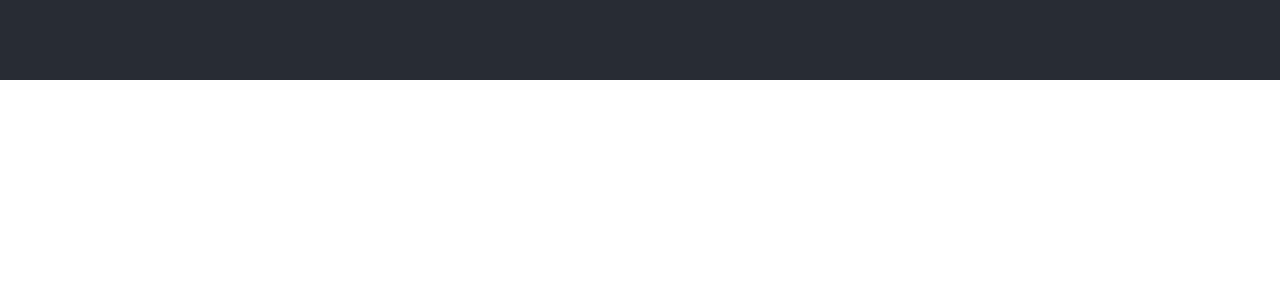
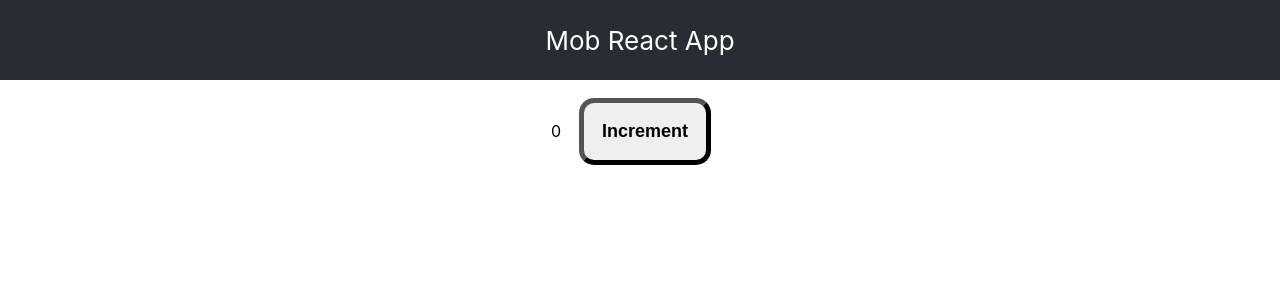
Before and after one commit to mob-programming/react-js, a React (Create React App) app in the folder mob-react-app/: page / in a window 1280 px wide. Shown: the top 300 px of the page. Built offline with nearby package versions, Linux system fonts and the light colour scheme.

Commit message:
Adding increment button and counter.

```diff
--- a/mob-react-app/src/App.js
+++ b/mob-react-app/src/App.js
@@ -6,8 +6,10 @@ function App() {
   return (
     <div className="App">
       <header className="App-header">
-        {/* TODO */}
+        Mob React App
       </header>
+      <span data-testid='counter'>0</span>
+      <button>Increment</button>
     </div>
   );
 }
```
Also changed, not shown: 1 other file (tests, documents, lock files or other folders).
